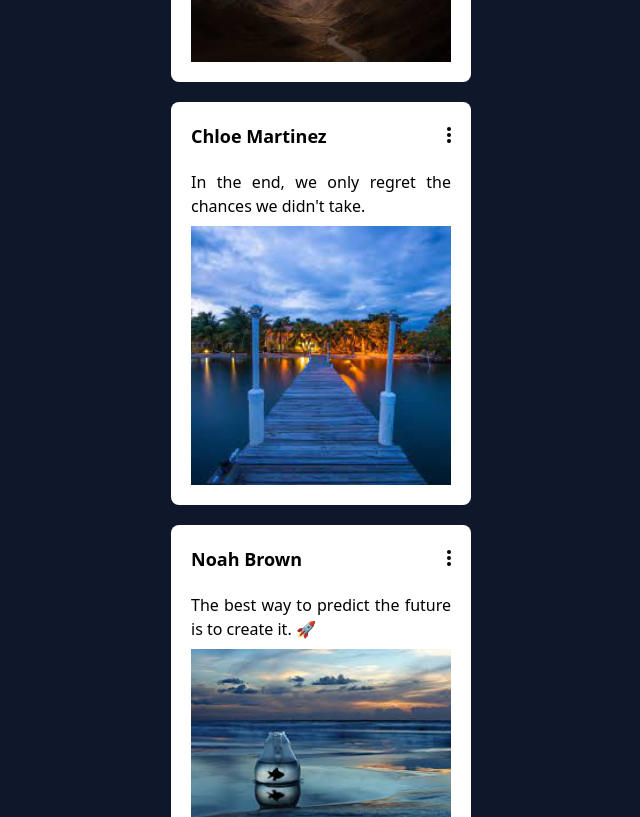
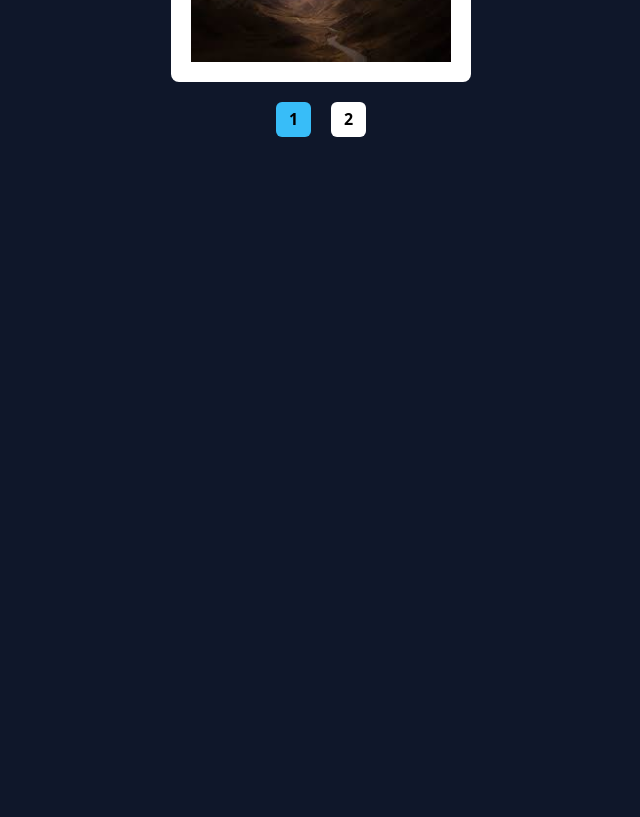
Before and after one commit to Mustapha-Nkhili/React-CRUD-WebApp, a React (Vite) app: page / in a window 1280 px wide. Shown: the part 3880-4697 px from the top of the page, without its empty margins (319-959 px from the left). After the commit the page ends 4037 px from the top, so only its background shows below. Built offline with nearby package versions, Linux system fonts and the light colour scheme; a web font is replaced by a local one.

Commit message:
Added pagination functionality to improve user experience and optimize performance

```diff
--- a/src/App.jsx
+++ b/src/App.jsx
@@ -2,14 +2,23 @@ import { useState } from "react";
 import AddPostForm from "./features/posts/components/AddPostForm";
 import Post from "./features/posts/components/Post";
 import { useSelector } from "react-redux";
+import Pagination from "./features/posts/components/Pagination";
 
 const App = () => {
   const posts = useSelector((state) => state.posts);
   const [isPostAdding, setIsPostAdding] = useState(false);
+  const [currentPage, setCurrentPage] = useState(1);
+  const postsPerPage = 10;
 
   const handleAddPostBtnClicked = () => {
     setIsPostAdding((prev) => !prev);
   };
+
+  const lastPostIndex = currentPage * postsPerPage;
+  const firstPostIndex = lastPostIndex - postsPerPage;
+  const currentPosts = posts.slice(firstPostIndex, lastPostIndex);
+
+  const paginate = (number) => setCurrentPage(number);
 
   return (
     <div className="w-[700px] max-w-[100%] m-auto flex items-center justify-center flex-col min-h-screen p-5">
@@ -28,10 +37,16 @@ const App = () => {
       </div>
       <main>
         <ul className="flex flex-col gap-5 mt-10">
-          {posts.map((post, index) => {
+          {currentPosts.map((post, index) => {
             return <Post key={post?.imageUrl + index} post={post} />;
           })}
         </ul>
+        <Pagination
+          paginationLength={posts.length / postsPerPage}
+          currentPage={currentPage}
+          paginate={paginate}
+        />
+        {/* <button onClick={() => setCurrentPage((prev) => prev + 1)}>+</button> */}
       </main>
     </div>
   );
--- /dev/null
+++ b/src/features/posts/components/Pagination.jsx
@@ -0,0 +1,21 @@
+const Pagination = ({ paginationLength, currentPage, paginate }) => {
+  return (
+    <ul className="flex justify-center items-center gap-5 mt-5">
+      {Array.from({ length: Math.ceil(paginationLength) }).map((_, index) => {
+        return (
+          <li
+            key={index}
+            className={`w-[35px] aspect-square flex justify-center items-center rounded-md font-semibold cursor-pointer transition border-2 border-transparent hover:border-primary ${
+              currentPage === index + 1 ? "bg-primary" : "bg-white"
+            }`}
+            onClick={() => paginate(index + 1)}
+          >
+            {index + 1}
+          </li>
+        );
+      })}
+    </ul>
+  );
+};
+
+export default Pagination;
```
